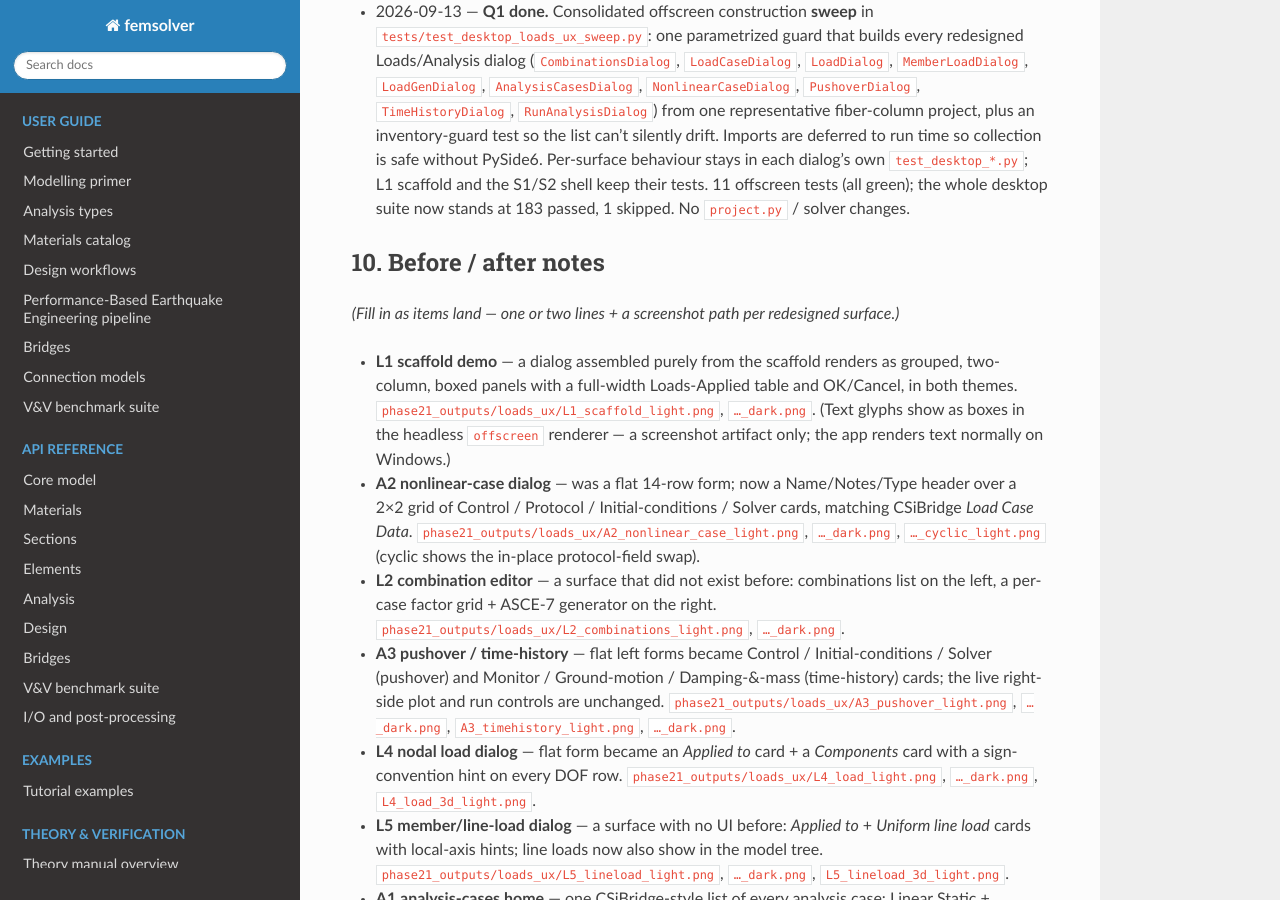
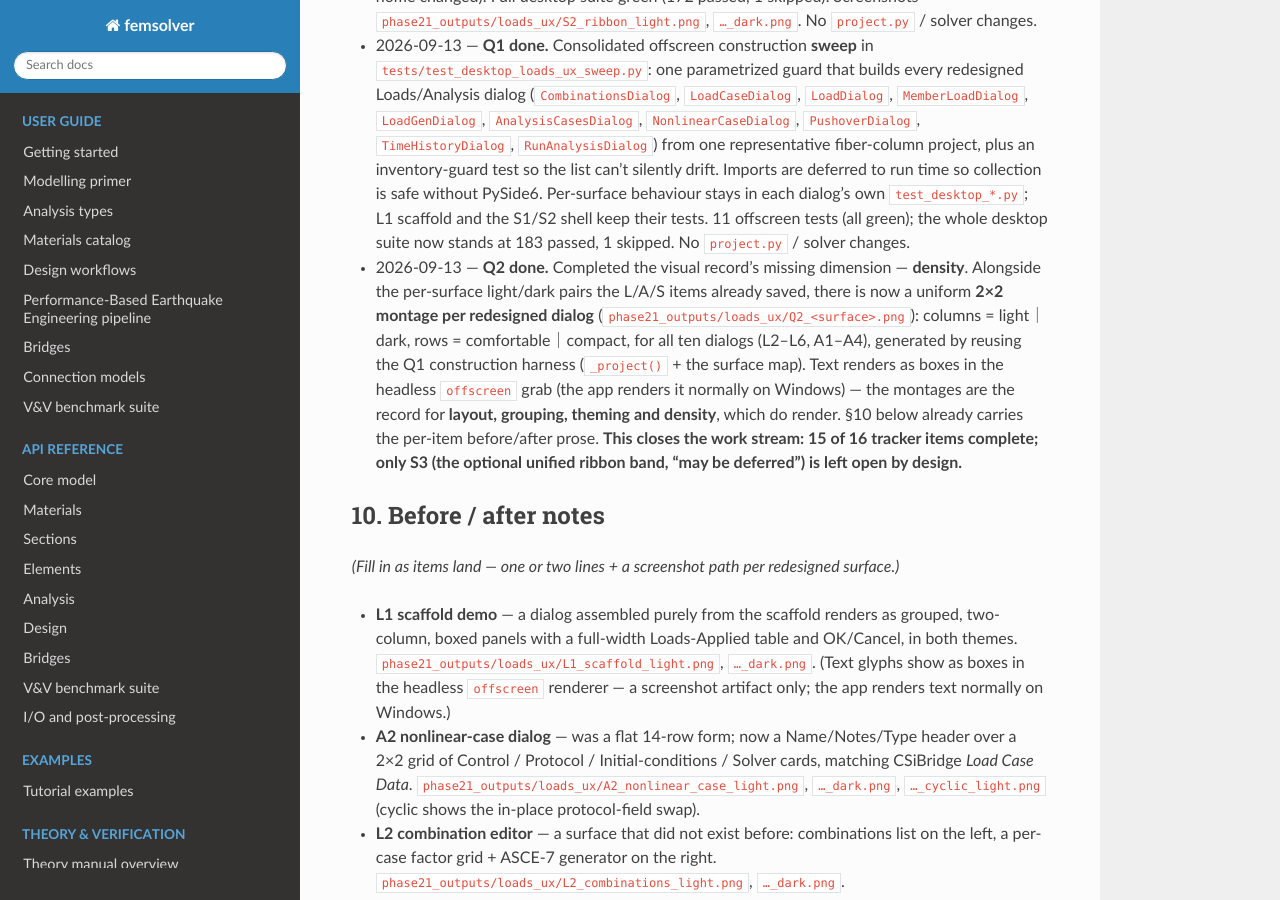
Before and after one commit to maheshsurla-structural/fem_solver, a Sphinx documentation site: the page built from docs/source/loads_analysis_ux_plan.md, in a window 1280 px wide and 900 px high, scrolled down 11566 px. Built offline with Sphinx 7.4.7 and the Read the Docs theme 3.1.0, drawn with Linux system fonts in a browser that asks for light colours; some of the changed text lies outside the part shown.

Commit message:
feat(loads-ux Q2): density visual record for every redesigned surface
Complete the visual record's missing dimension. Alongside the per-surface
light/dark pairs the L/A/S items already saved, add a uniform 2x2 montage per
redesigned dialog (phase21_outputs/loads_ux/Q2_<surface>.png): columns =
light|dark, rows = comfortable|compact, for all ten dialogs (L2-L6, A1-A4),
generated by reusing the Q1 construction harness.

Text renders as boxes in the headless offscreen grab (the app renders it
normally on Windows); the montages are the record for layout, grouping, theming
and density, which do render. Docs: Q2 ticked in the tracker, change log +
before/after notes updated. Closes the work stream at 15/16 (only the optional,
deferred S3 ribbon band remains open by design). No code / solver changes.

Co-Authored-By: Claude Opus 4.8 <noreply@anthropic.com>

```diff
--- a/docs/source/loads_analysis_ux_plan.md
+++ b/docs/source/loads_analysis_ux_plan.md
@@ -326,7 +326,7 @@ Legend: `[ ]` todo · `[~]` in progress · `[x]` done (add `commit` + date).
 | S2 | Loads & Analysis toolbar groups | S1 | [x] | `feat(loads-ux S2)` · 2026-09-13 |
 | S3 | (Optional) ribbon-style top bar | S2 | [ ] | |
 | Q1 | Smoke-test sweep | all above | [x] | `feat(loads-ux Q1)` · 2026-09-13 |
-| Q2 | Visual record (screenshots) | all above | [ ] | |
+| Q2 | Visual record (screenshots) | all above | [x] | `feat(loads-ux Q2)` · 2026-09-13 |
 
 **Suggested order for the first three sessions:** L1 → A2 (fixes the screenshot everyone sees)
 → L2 (the biggest missing surface).
@@ -484,6 +484,17 @@ Legend: `[ ]` todo · `[~]` in progress · `[x]` done (add `commit` + date).
   (all green); the whole desktop suite now stands at 183 passed, 1 skipped. No `project.py` /
   solver changes.
 
+- 2026-09-13 — **Q2 done.** Completed the visual record's missing dimension — **density**.
+  Alongside the per-surface light/dark pairs the L/A/S items already saved, there is now a
+  uniform **2×2 montage per redesigned dialog** (`phase21_outputs/loads_ux/Q2_<surface>.png`):
+  columns = light｜dark, rows = comfortable｜compact, for all ten dialogs (L2–L6, A1–A4),
+  generated by reusing the Q1 construction harness (`_project()` + the surface map). Text
+  renders as boxes in the headless `offscreen` grab (the app renders it normally on Windows) —
+  the montages are the record for **layout, grouping, theming and density**, which do render.
+  §10 below already carries the per-item before/after prose. **This closes the work stream:
+  15 of 16 tracker items complete; only S3 (the optional unified ribbon band, "may be deferred")
+  is left open by design.**
+
 ## 10. Before / after notes
 
 _(Fill in as items land — one or two lines + a screenshot path per redesigned surface.)_
@@ -533,3 +544,8 @@ _(Fill in as items land — one or two lines + a screenshot path per redesigned
   an eyebrow caption, with separators between groups. `phase21_outputs/loads_ux/S2_ribbon_light.png`,
   `…_dark.png` (offscreen box-glyph text as above; the grouped captioned buttons + icons are the
   record).
+- **Q2 density record** — every redesigned dialog now has a 2×2 montage
+  (`phase21_outputs/loads_ux/Q2_<surface>.png`) showing light｜dark × comfortable｜compact in one
+  image, so the theme and density behaviour of each surface is documented at a glance (e.g.
+  `Q2_A2_nonlinear_case.png` shows the CSiBridge header + 2×2 card grid tightening from
+  comfortable to compact in both themes).
```
Also changed, not shown: 10 other files.
